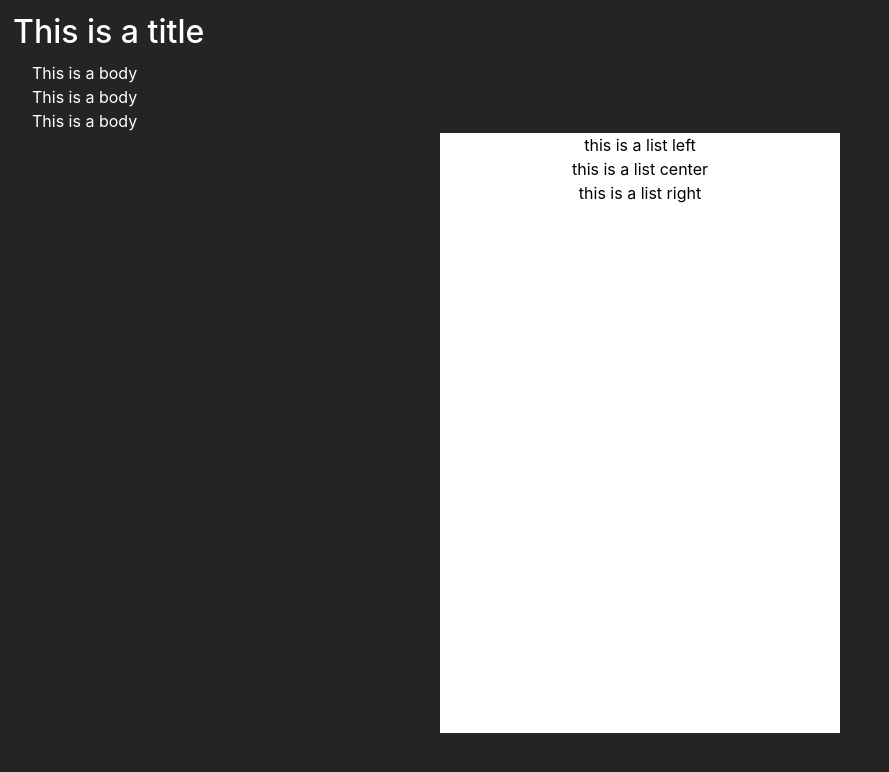
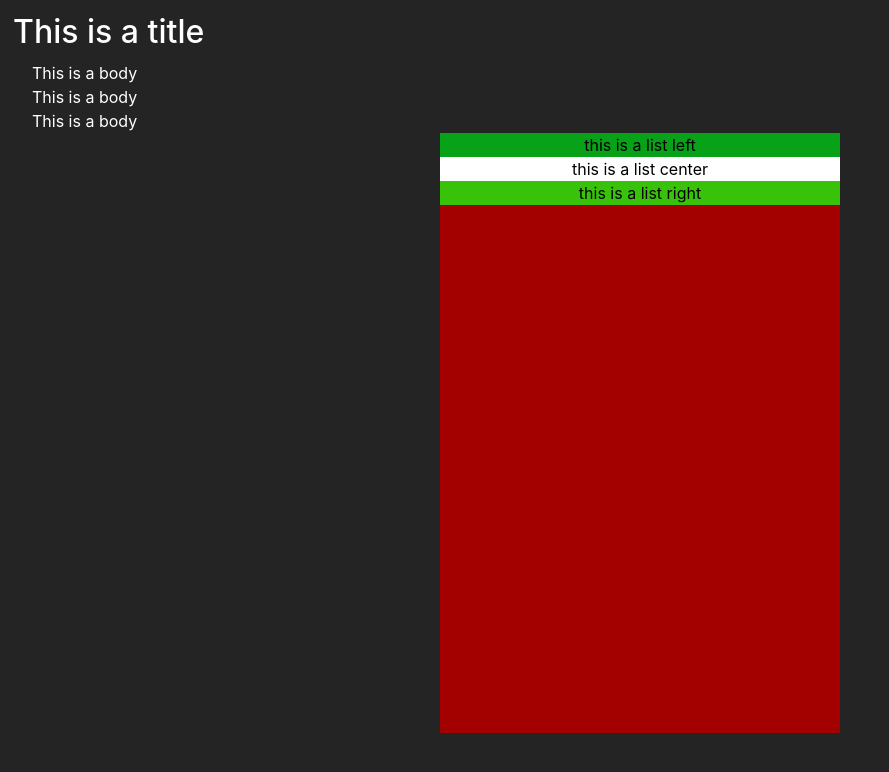
Before and after one commit to inc-cookiebox/test, a React (Vite) app: page / in a window 1280 px wide. Shown: the top 772 px of the page, without its empty margins (0-889 px from the left). Built offline with nearby package versions, Linux system fonts and the light colour scheme.

Commit message:
test: change color - CookieBox

```diff
--- a/src/App.css
+++ b/src/App.css
@@ -22,11 +22,11 @@
 }
 .box { width: 400px;
   height: 600px;
-  background-color: #ffffff; }
+  background-color: #a30000; }
 .left { text-align: center;
-  color: #000000;   background-color: #ffffff; }
+  color: #000000;   background-color: #07a217; }
 .right { text-align: center;
-  color: #000000;   background-color: #ffffff; }
+  color: #000000;   background-color: #38c209; }
 .center { text-align: center;
   color: #000000;
   background-color: #ffffff; }
```
